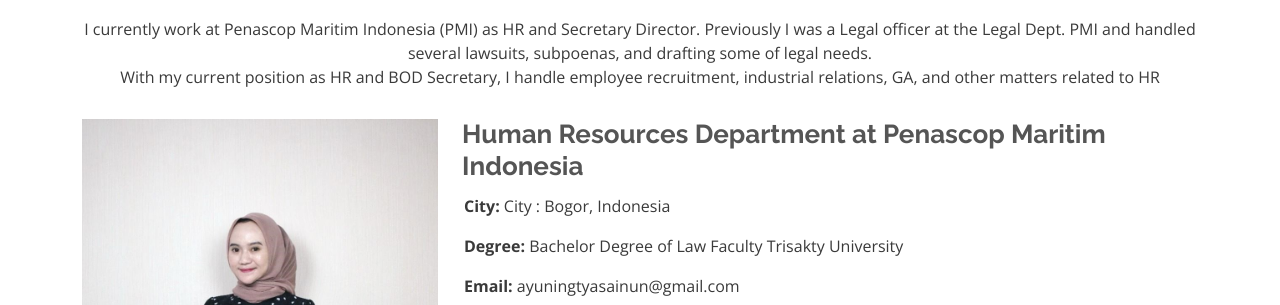
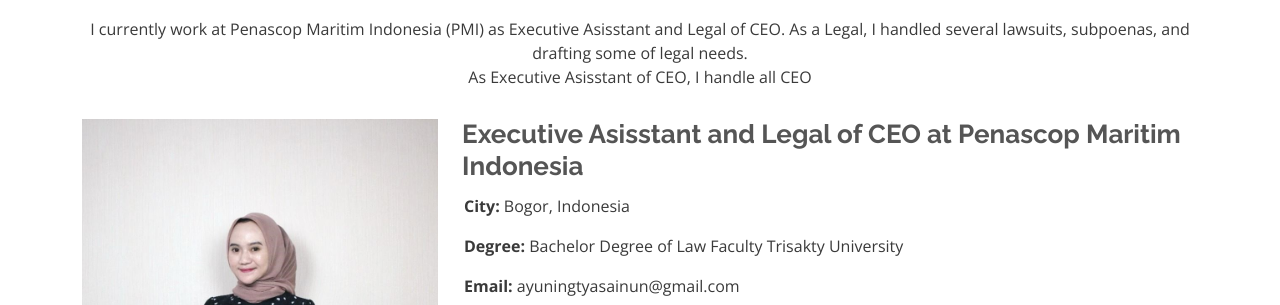
Before and after one commit to ainuntyas/ainuntyas.github.io, a plain HTML site: page about.html in a window 1280 px wide. Shown: the part 171-476 px from the top of the page. Drawn offline with nearby package versions, Linux system fonts and the light colour scheme.

Commit message:
Update about.html

```diff
--- a/about.html
+++ b/about.html
@@ -62,8 +62,8 @@
 
         <div class="section-title">
           <h2>About</h2>
-          <p>I currently work at Penascop Maritim Indonesia (PMI) as HR and Secretary Director. Previously I was a Legal officer at the Legal Dept. PMI and handled several lawsuits, subpoenas, and drafting some of legal needs.
-            <br> With my current position as HR and BOD Secretary, I handle employee recruitment, industrial relations, GA, and other matters related to HR</p>
+          <p>I currently work at Penascop Maritim Indonesia (PMI) as Executive Asisstant and Legal of CEO. As a Legal, I handled several lawsuits, subpoenas, and drafting some of legal needs.
+            <br> As Executive Asisstant of CEO, I handle all CEO</p>
         </div>
 
         <div class="row">
@@ -71,11 +71,11 @@
             <img src="assets/img/ainun2.jpeg" class="img-fluid" alt="">
           </div>
           <div class="col-lg-8 pt-4 pt-lg-0 content">
-            <h3>Human Resources Department at Penascop Maritim Indonesia</h3>
+            <h3>Executive Asisstant and Legal of CEO at Penascop Maritim Indonesia</h3>
             <div class="row">
               <div class="col-lg-12">
                 <ul>
-                  <li><i class="bi bi-rounded-right"></i> <strong>City:</strong> City : Bogor, Indonesia</li>
+                  <li><i class="bi bi-rounded-right"></i> <strong>City:</strong> Bogor, Indonesia</li>
                   <li><i class="bi bi-rounded-right"></i> <strong>Degree:</strong> Bachelor Degree of Law Faculty Trisakty University</li>
                   <li><i class="bi bi-rounded-right"></i> <strong>Email:</strong> ayuningtyasainun@gmail.com</li>
                 </ul>
```
